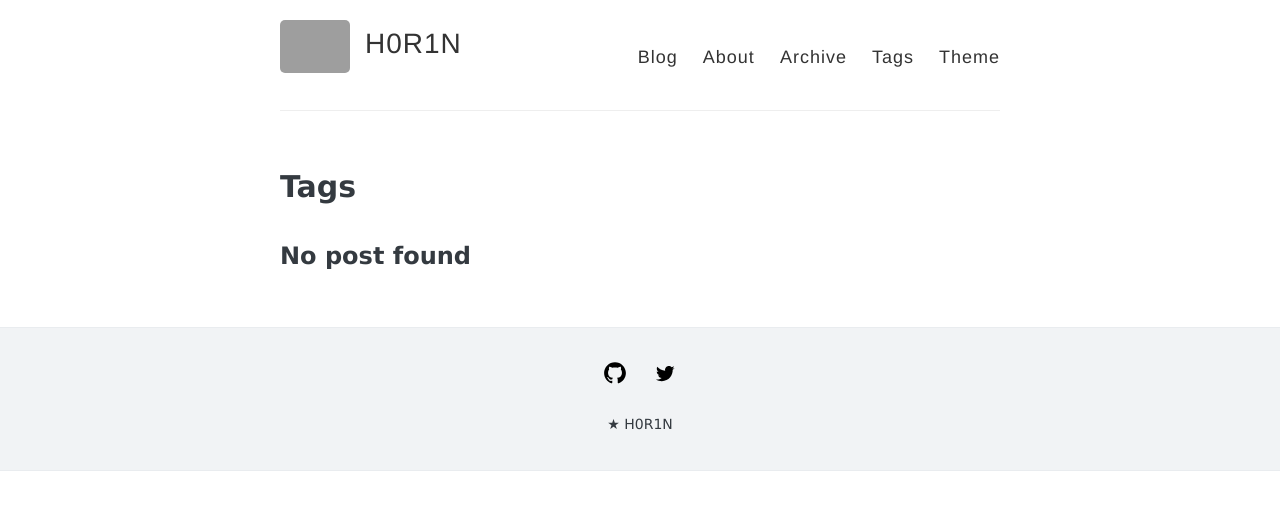
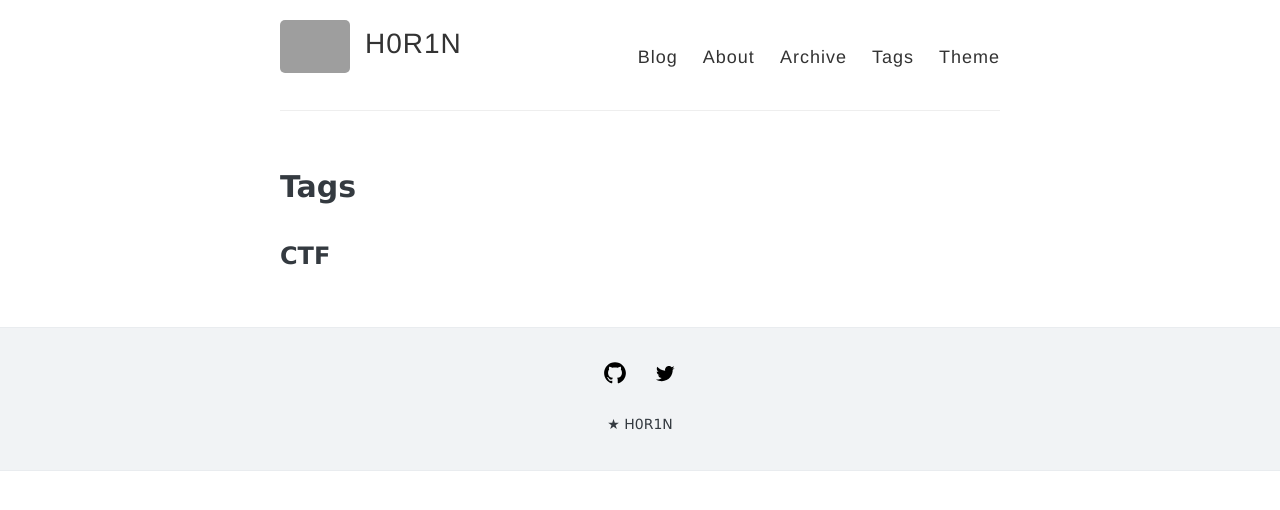
Before and after one commit to H0R1N/H0R1N.github.io, a Jekyll site: the page built from tags/index.html, in a window 1280 px wide. Shown: the top 510 px of the page. Built offline with Jekyll 4.4.1, drawn with Linux system fonts in a browser that asks for light colours; grey boxes are pictures that could not be loaded.

Commit message:
Update index.html

```diff
--- a/tags/index.html
+++ b/tags/index.html
@@ -5,7 +5,7 @@ permalink: /tags/
 ---
 
 {% if site.posts.size == 0 %}
-  <h2>No post found</h2>
+  <h2>CTF</h2>
 {% endif %}
 
 <div class="tags">
```
